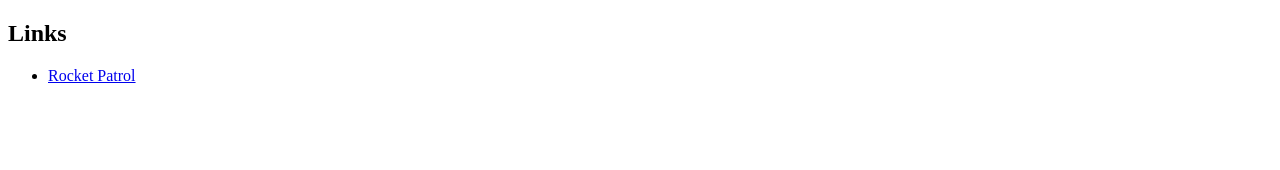
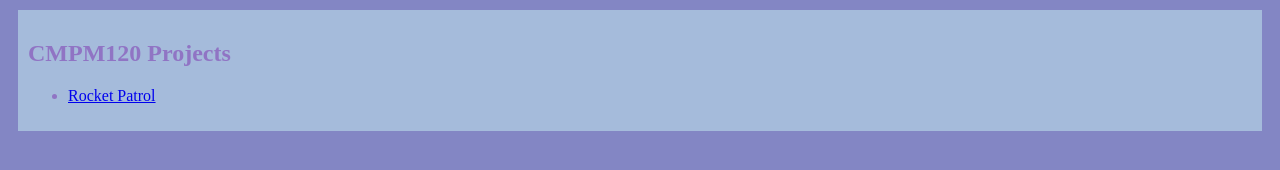
Before and after one commit to efu6ucsc/CMPM120, a plain HTML site: page index.html in a window 1280 px wide. Drawn offline with Linux system fonts and the light colour scheme.

Commit message:
Add files via upload

```diff
--- a/index.html
+++ b/index.html
@@ -5,14 +5,19 @@
 
     <meta charset="UTF-8">
     <meta name="viewport" content="width=device-width, initial-scale=1.0">
+
+    <link rel="stylesheet" type="text/css" href="site.css">
 </head>
+
 <body>
-    <nav id="links">
-			<h2>Links</h2>
+    <main id="content">
+        <nav id="links">
+            <h2>CMPM120 Projects</h2>
 
-			<ul>
-				<li><a href="Rocket Patrol Tutorial/index.html">Rocket Patrol</a></li>
-			</ul>
-		</nav>
+            <ul>
+                <li><a href="Rocket Patrol Tutorial/index.html">Rocket Patrol</a></li>
+            </ul>
+        </nav>
+    </main>
 </body>
 </html>
--- /dev/null
+++ b/site.css
@@ -0,0 +1,13 @@
+body {
+  background-color: rgb(131, 134, 196);
+}
+
+#content {
+  color:rgb(144, 116, 196)
+}
+
+#links {
+    margin: 10px;
+    padding: 10px;
+    background-color: #a5bbdb;
+  }
```
